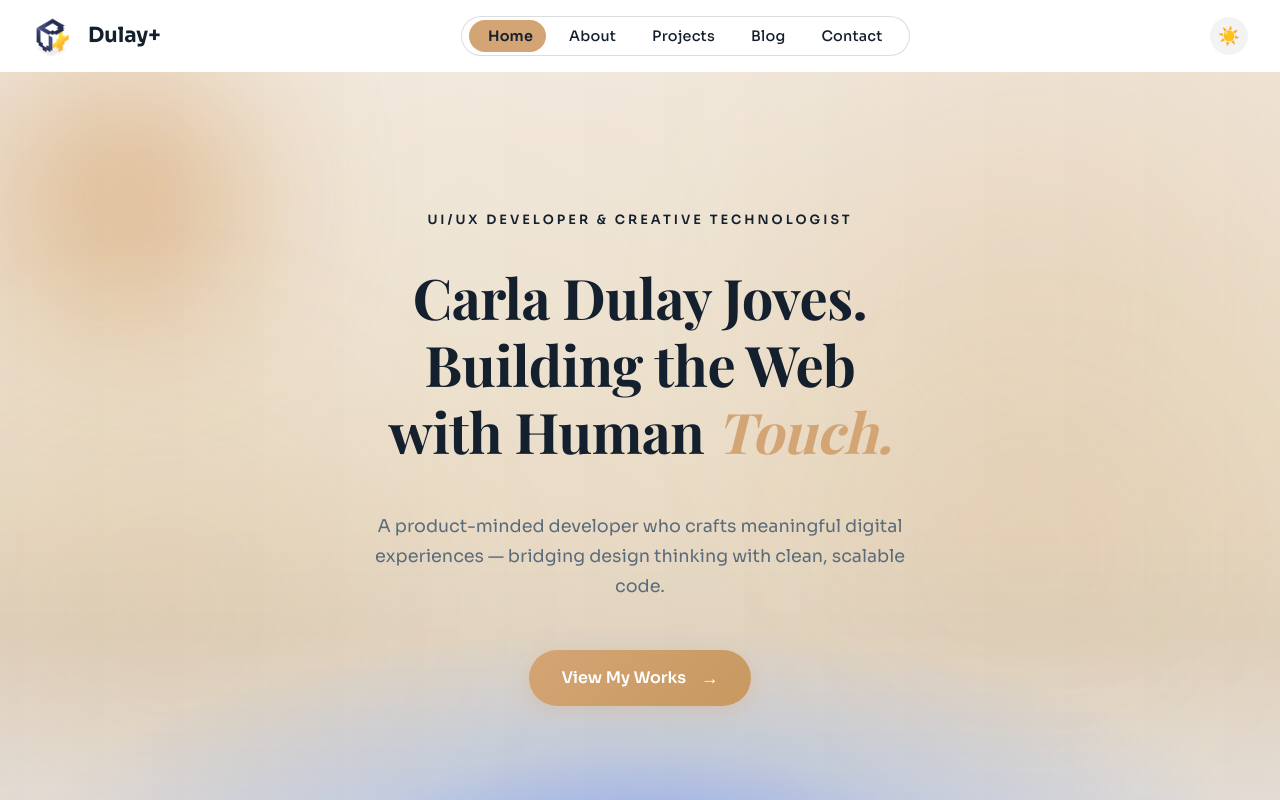
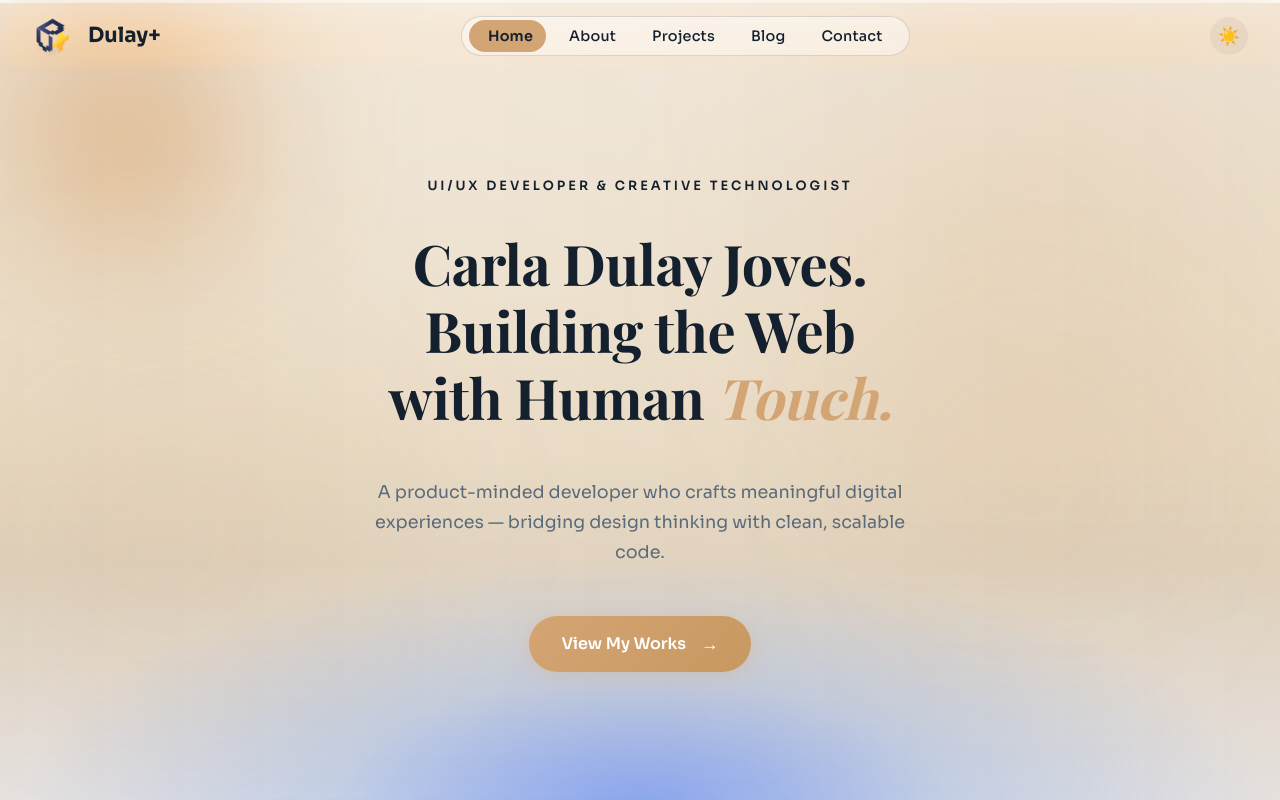
Before and after one commit to duuuyyyyyy/Joves-Website-Portfolio, a React (Create React App) app: page / in a window 1280 px wide. Shown: the top 800 px of the page. Built offline with nearby package versions, Linux system fonts and the light colour scheme.

Commit message:
header blur, hero extended below header

```diff
--- a/src/styles.css
+++ b/src/styles.css
@@ -80,36 +80,97 @@ body {
   line-height: 1.6;
 }
 
-/* ===== HEADER & NAVIGATION (Scalar-inspired) ===== */
+/* =========================
+   ULTRA-LIGHT PREMIUM GLASS
+   Smooth Extended Fade
+   ========================= */
+
 .header {
   position: sticky;
   top: 0;
   z-index: 1000;
-  background-color: transparent;
-  backdrop-filter: none;
-  -webkit-backdrop-filter: none;
-  border-bottom: none;
-  transition: background-color 0.5s ease, box-shadow 0.5s ease, backdrop-filter 0.5s ease;
-}
-
+
+  /* Very light glass tint */
+  background: linear-gradient(
+    to bottom,
+    rgba(255, 255, 255, 0.10),
+    rgba(255, 255, 255, 0.03)
+  );
+
+  /* Softer, more transparent blur */
+  backdrop-filter: blur(14px) saturate(150%);
+  -webkit-backdrop-filter: blur(14px) saturate(150%);
+
+  /* Extended ultra-smooth fade (no harsh cutoff) */
+  -webkit-mask-image: linear-gradient(
+    to bottom,
+    black 0%,
+    black 70%,
+    rgba(0, 0, 0, 0.85) 80%,
+    rgba(0, 0, 0, 0.55) 90%,
+    rgba(0, 0, 0, 0.25) 96%,
+    transparent 100%
+  );
+  mask-image: linear-gradient(
+    to bottom,
+    black 0%,
+    black 70%,
+    rgba(0, 0, 0, 0.85) 80%,
+    rgba(0, 0, 0, 0.55) 90%,
+    rgba(0, 0, 0, 0.25) 96%,
+    transparent 100%
+  );
+
+  border-bottom: 1px solid rgba(255, 255, 255, 0.10);
+  box-shadow: 0 4px 20px rgba(0, 0, 0, 0.05);
+
+  transition: background 0.4s ease,
+              backdrop-filter 0.4s ease,
+              box-shadow 0.4s ease;
+}
+
+/* Slightly stronger when scrolled */
 .header.scrolled {
-  background-color: rgba(13, 21, 32, 0.6);
-  backdrop-filter: blur(40px) saturate(200%);
-  -webkit-backdrop-filter: blur(40px) saturate(200%);
-  box-shadow: 0 1px 0 rgba(255, 255, 255, 0.05), 0 4px 32px rgba(0, 0, 0, 0.25);
-}
-
+  backdrop-filter: blur(18px) saturate(160%);
+  -webkit-backdrop-filter: blur(18px) saturate(160%);
+}
+
+/* Light mode */
 html:not(.dark) .header {
-  background-color: transparent;
-  backdrop-filter: none;
-  -webkit-backdrop-filter: none;
+  background: linear-gradient(
+    to bottom,
+    rgba(255, 255, 255, 0.10),
+    rgba(255, 255, 255, 0.03)
+  );
 }
 
 html:not(.dark) .header.scrolled {
-  background-color: rgba(255, 255, 255, 0.72);
-  backdrop-filter: blur(40px) saturate(180%);
-  -webkit-backdrop-filter: blur(40px) saturate(180%);
-  box-shadow: 0 1px 0 rgba(20, 32, 46, 0.06), 0 4px 32px rgba(20, 32, 46, 0.08);
+  background: linear-gradient(
+    to bottom,
+    rgba(255, 255, 255, 0.45),
+    rgba(255, 255, 255, 0.20)
+  );
+  box-shadow: 0 4px 20px rgba(20, 32, 46, 0.05);
+}
+
+/* Dark mode */
+html.dark .header {
+  background: linear-gradient(
+    to bottom,
+    rgba(13, 21, 32, 0.45),
+    rgba(13, 21, 32, 0.18)
+  );
+
+  border-bottom: 1px solid rgba(255, 255, 255, 0.05);
+  box-shadow: 0 4px 20px rgba(0, 0, 0, 0.25);
+}
+
+html.dark .header.scrolled {
+  background: linear-gradient(
+    to bottom,
+    rgba(13, 21, 32, 0.65),
+    rgba(13, 21, 32, 0.35)
+  );
 }
 
 .navbar {
@@ -173,7 +234,7 @@ html:not(.dark) .nav-links {
 /* Sliding highlight element */
 .nav-highlight-slider {
   position: absolute;
-  top: 2.3px;
+  top: 2.38px;
   left: 6px;
   height: 32px;
   background: var(--accent);
@@ -442,7 +503,10 @@ html.dark .toggle-icon {
   text-align: center;
   overflow: hidden;
   background: #0d1520;
-  padding: 6rem var(--spacing-lg) 8rem;
+  padding: 4rem var(--spacing-lg) 8rem;
+  margin-top: -70px;
+  padding-top: calc(70px + 6rem);
+  z-index: 1;
 }
 
 html:not(.dark) .hero-scalar {
```
